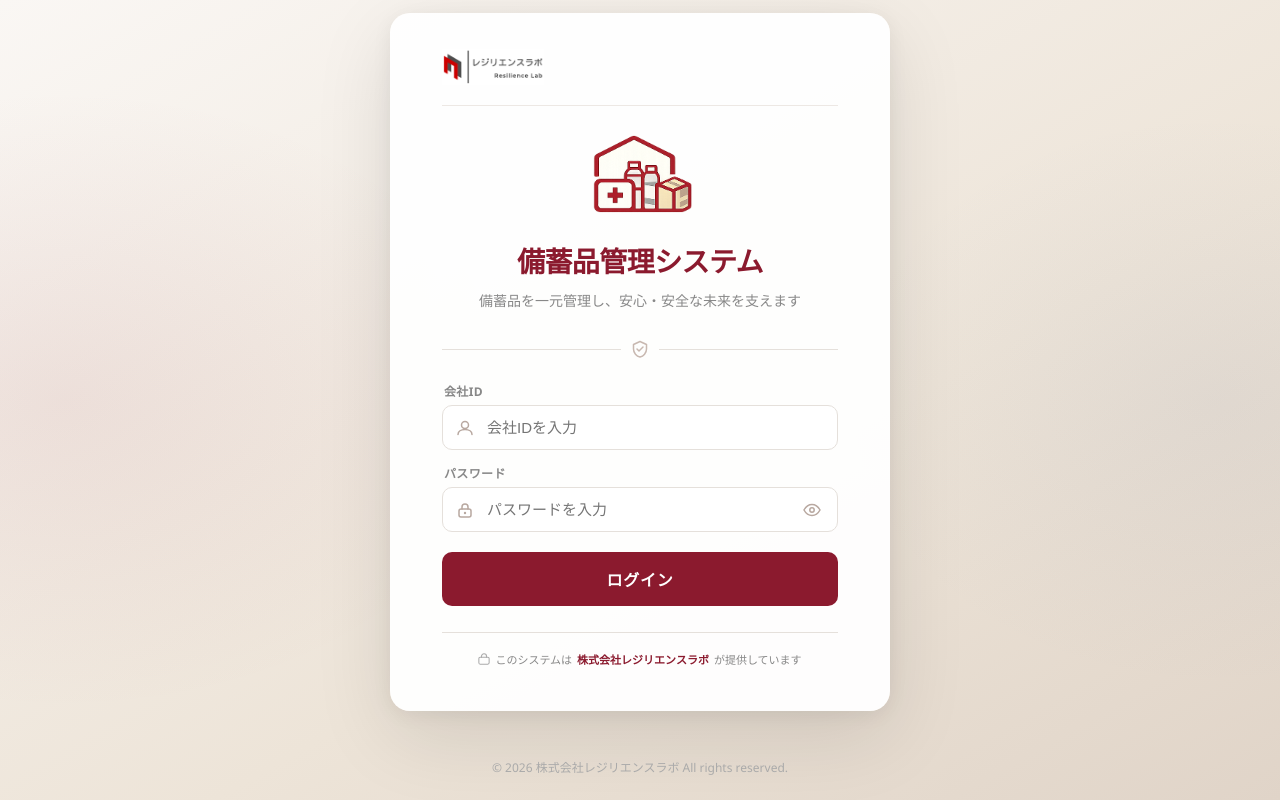
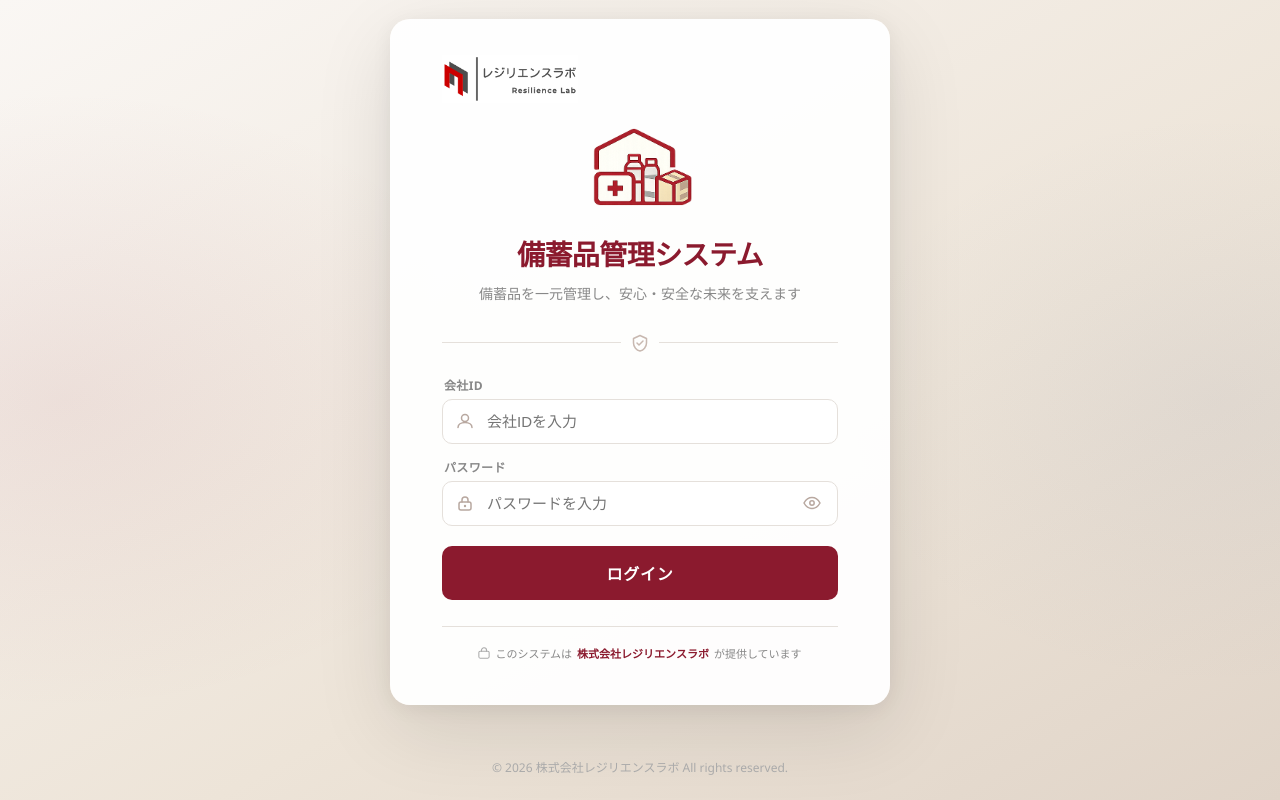
Before and after one commit to miku05210601-svg/resilience-lab-hp, a website: page stockpile.html in a window 1280 px wide. Drawn offline with Linux system fonts and the light colour scheme.

Commit message:
ログイン画面: カードロゴの区切り線削除・ロゴ拡大（48px）
Co-Authored-By: Claude Sonnet 4.6 <noreply@anthropic.com>

```diff
--- a/stockpile.html
+++ b/stockpile.html
@@ -87,9 +87,7 @@ body {
 .login-card-logo {
   display: flex;
   justify-content: flex-start;
-  margin-bottom: 24px;
-  padding-bottom: 20px;
-  border-bottom: 1px solid #ede8e4;
+  margin-bottom: 20px;
 }
 .login-icon-wrap { margin-bottom: 18px; }
 .login-title {
@@ -602,7 +600,7 @@ tr.row-warning td { background: #fffdf0; }
 
       <!-- カード左上ロゴ -->
       <div class="login-card-logo">
-        <img src="/bcp-check/resilab_logo2.png" alt="レジリエンスラボ" style="height:36px;width:auto;">
+        <img src="/bcp-check/resilab_logo2.png" alt="レジリエンスラボ" style="height:48px;width:auto;">
       </div>
 
       <!-- 備蓄品アイコン -->
```
